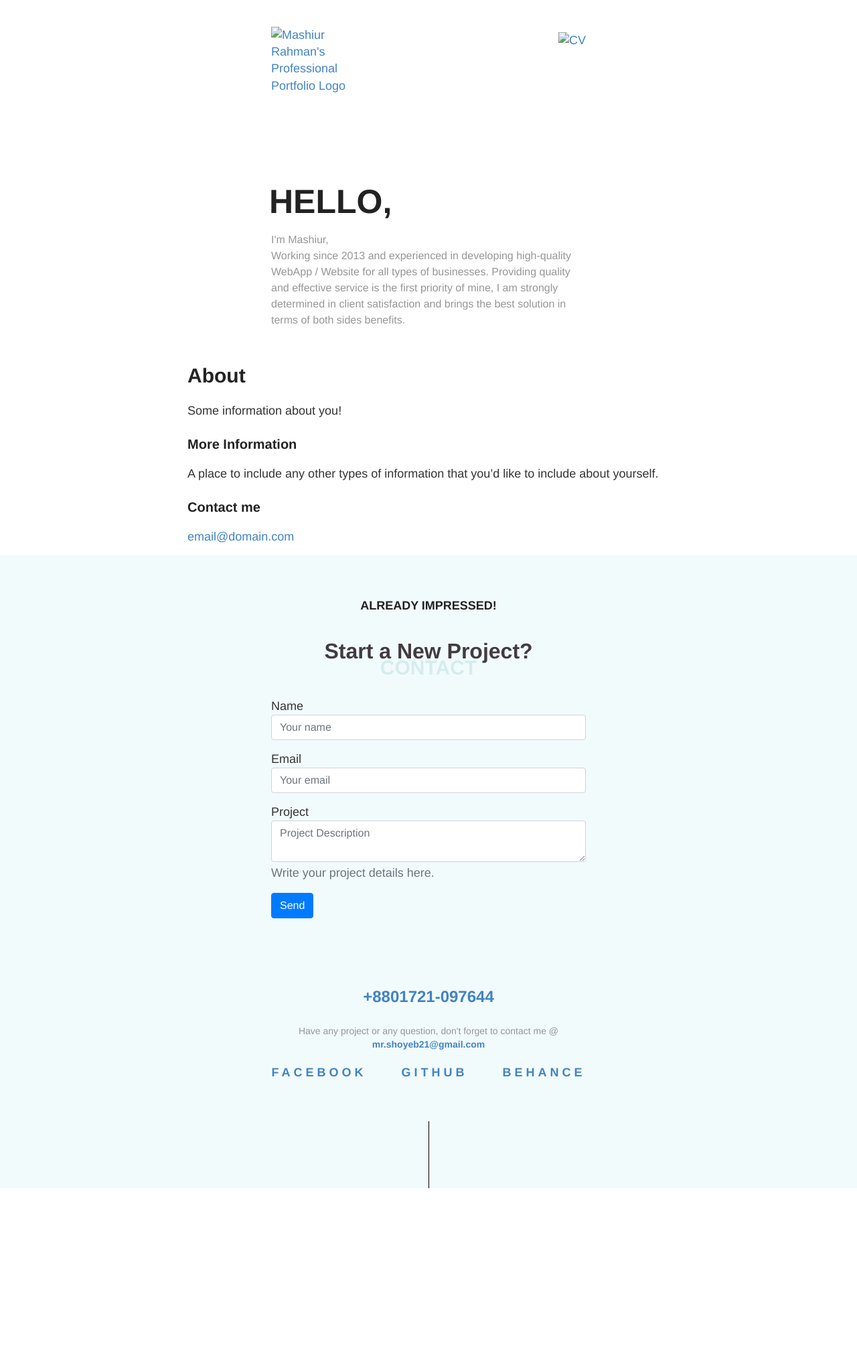
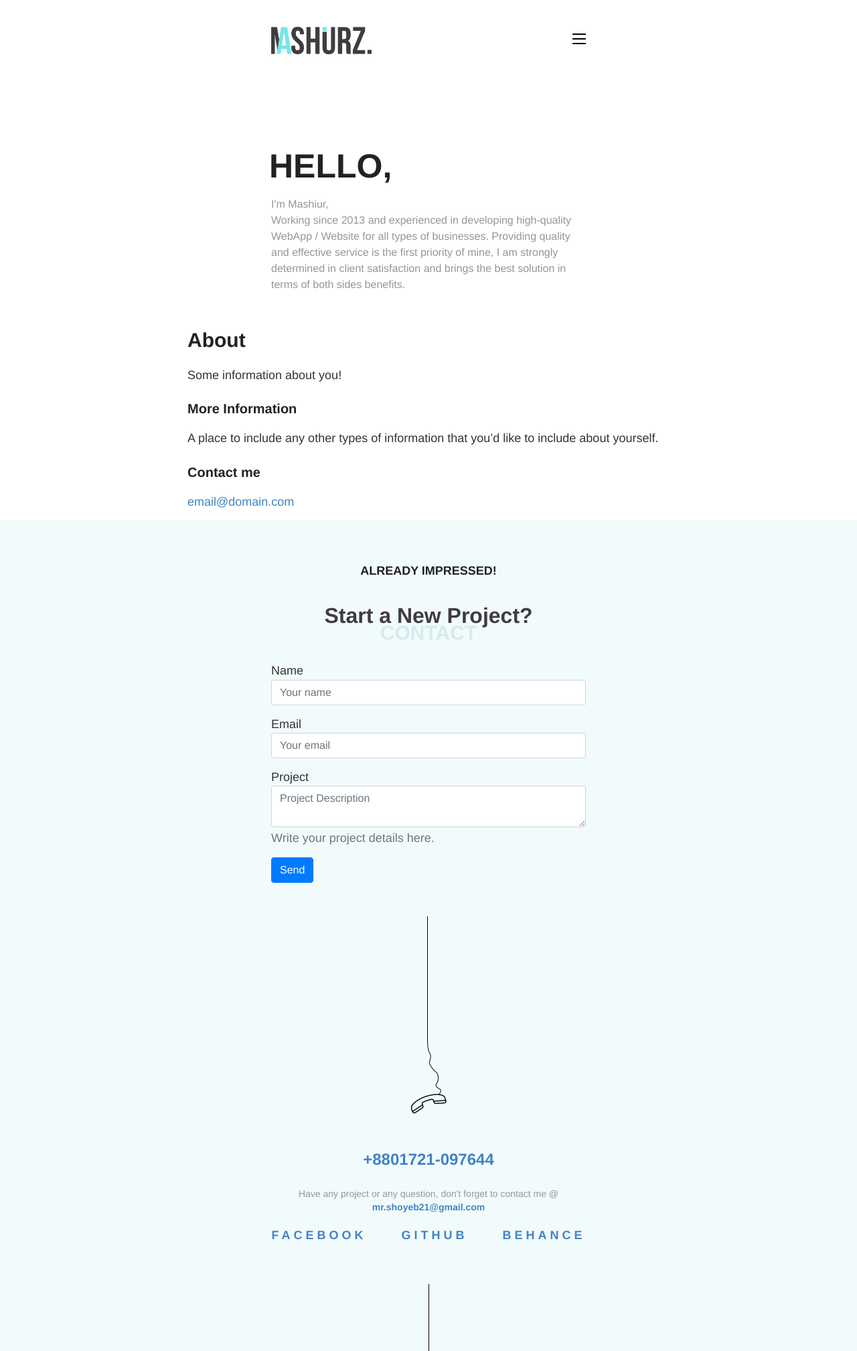
Before and after one commit to shoyebzz/blog, a Jekyll site: the page built from about.md, in a window 1280 px wide. Shown: the whole page at 67% size. Built offline with Jekyll 4.4.1, drawn with Linux system fonts in a browser that asks for light colours; before the commit the page ends 1774 px from its top, so only the background shows below that.

Commit message:
assets update

```diff
--- a/_layouts/default.html
+++ b/_layouts/default.html
@@ -30,7 +30,7 @@
         <div class="my-resume">
           <div class="row">
             <div class="col-lg-8 offset-lg-2 col-md-10 offset-md-1 my-resume-photo text-center">
-                <img src="images/profile-img.jpg" class="rounded-circle" alt="Mashiur Rahman's Photo">
+                <img src="{{ site.baseurl }}/assets/images/profile-img.jpg" class="rounded-circle" alt="Mashiur Rahman's Photo">
             </div><!-- End of .my-resume-photo -->
 
             <div class="col-lg-8 offset-lg-2 col-md-10 offset-md-1 resume-intro text-center mt-5">
@@ -102,10 +102,10 @@
           <div class="col-lg-8 offset-lg-2 col-md-10 offset-md-1">
             <div class="row">
               <div class="col-6 logo">
-                <a href=""><!-- <h2>M. Rahman</h2> --><img src="images/logo.png" alt="Mashiur Rahman's Professional Portfolio Logo"></a>
+                <a href=""><!-- <h2>M. Rahman</h2> --><img src="{{ site.baseurl }}/assets/images/logo.png" alt="Mashiur Rahman's Professional Portfolio Logo"></a>
               </div>
               <div class="col-6 main-menu-icon text-right">
-                <a id="resume-caller" href=""><img src="images/menu-icon.png" alt="CV"></a>
+                <a id="resume-caller" href=""><img src="{{ site.baseurl }}/assets/images/menu-icon.png" alt="CV"></a>
               </div>
             </div>
           </div>
@@ -177,7 +177,7 @@
                 <div class="mailError hide"></div>
               </form>
 
-              <img src="images/big-phone-icon.png" alt="" class="long-phone-icon">
+              <img src="{{ site.baseurl }}/assets/images/big-phone-icon.png" alt="" class="long-phone-icon">
               <h2 class="phone-numer"><a href="tel:8801721097644">+8801721-097644</a></h2>
               <h4 class="contact-text">Have any project or any question, don't forget to contact me @ <a href="mailto:mr.shoyeb21@gmail.com"> mr.shoyeb21@gmail.com</a></h4>
 
```
